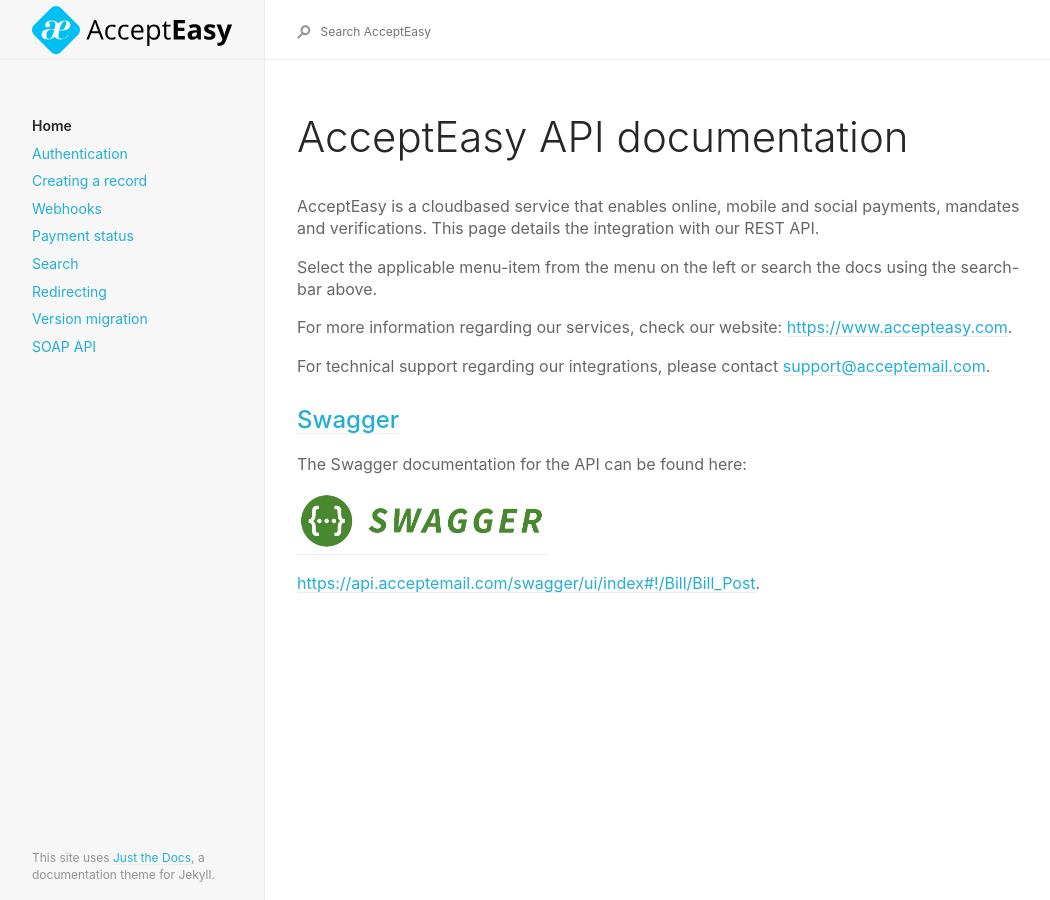
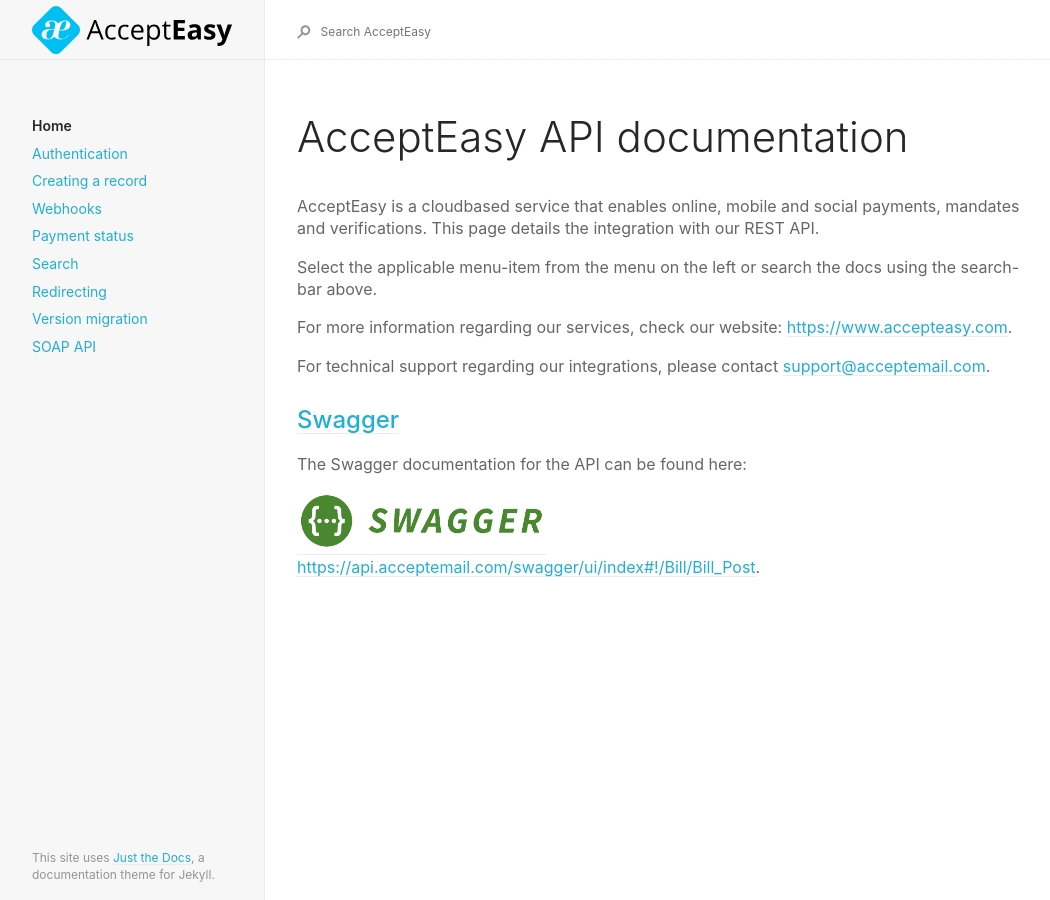
Before and after one commit to AcceptEmail/apidocs, a Jekyll site: the page built from index.md, in a window 1280 px wide. Shown: the whole page, without its empty margins (91-1141 px from the left). Built offline with Jekyll 4.4.1, drawn with Linux system fonts in a browser that asks for light colours.

Commit message:
Update index.md

```diff
--- a/index.md
+++ b/index.md
@@ -20,6 +20,5 @@ For technical support regarding our integrations, please contact [support@accept
 
 The Swagger documentation for the API can be found here:
 
-[<img src="assets/SwaggerLogo.png" alt="SwaggerDocs" style="width:250px;"/>](https://api.acceptemail.com/swagger/ui/index#!/Bill/Bill_Post)
-
+[<img src="assets/SwaggerLogo.png" alt="SwaggerDocs" style="width:250px;"/>](https://api.acceptemail.com/swagger/ui/index#!/Bill/Bill_Post)<br/>
 [https://api.acceptemail.com/swagger/ui/index#!/Bill/Bill_Post](https://api.acceptemail.com/swagger/ui/index#!/Bill/Bill_Post).
```
